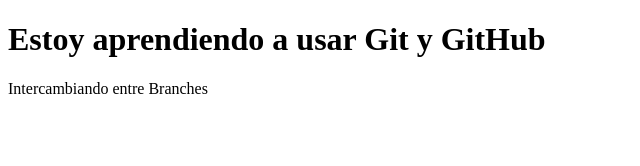
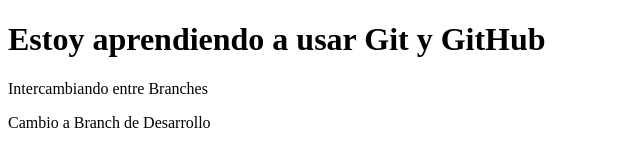
Before and after one commit to YelonCode/PRACTICA, a plain HTML site: page prueba.html in a window 1280 px wide. Shown: the whole page, without its empty margins (0-640 px from the left). Drawn offline with Linux system fonts and the light colour scheme.

Commit message:
Cambio a Branch de desarrollo

```diff
--- a/prueba.html
+++ b/prueba.html
@@ -8,5 +8,6 @@
 <body>
     <h1>Estoy aprendiendo a usar Git y GitHub</h1>
     <p>Intercambiando entre Branches</p>
+    <p>Cambio a Branch de Desarrollo</p>
 </body>
 </html>
```
